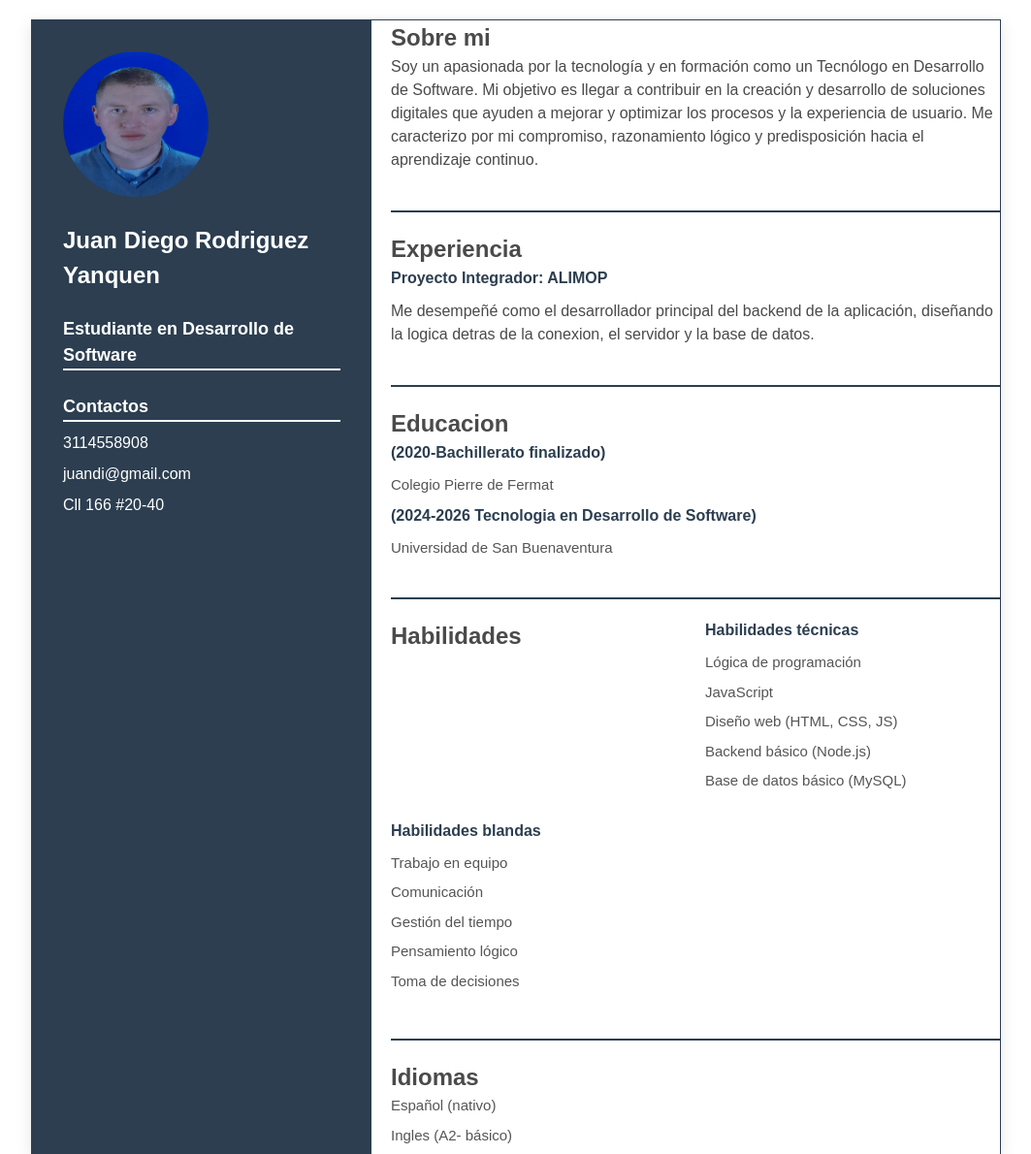
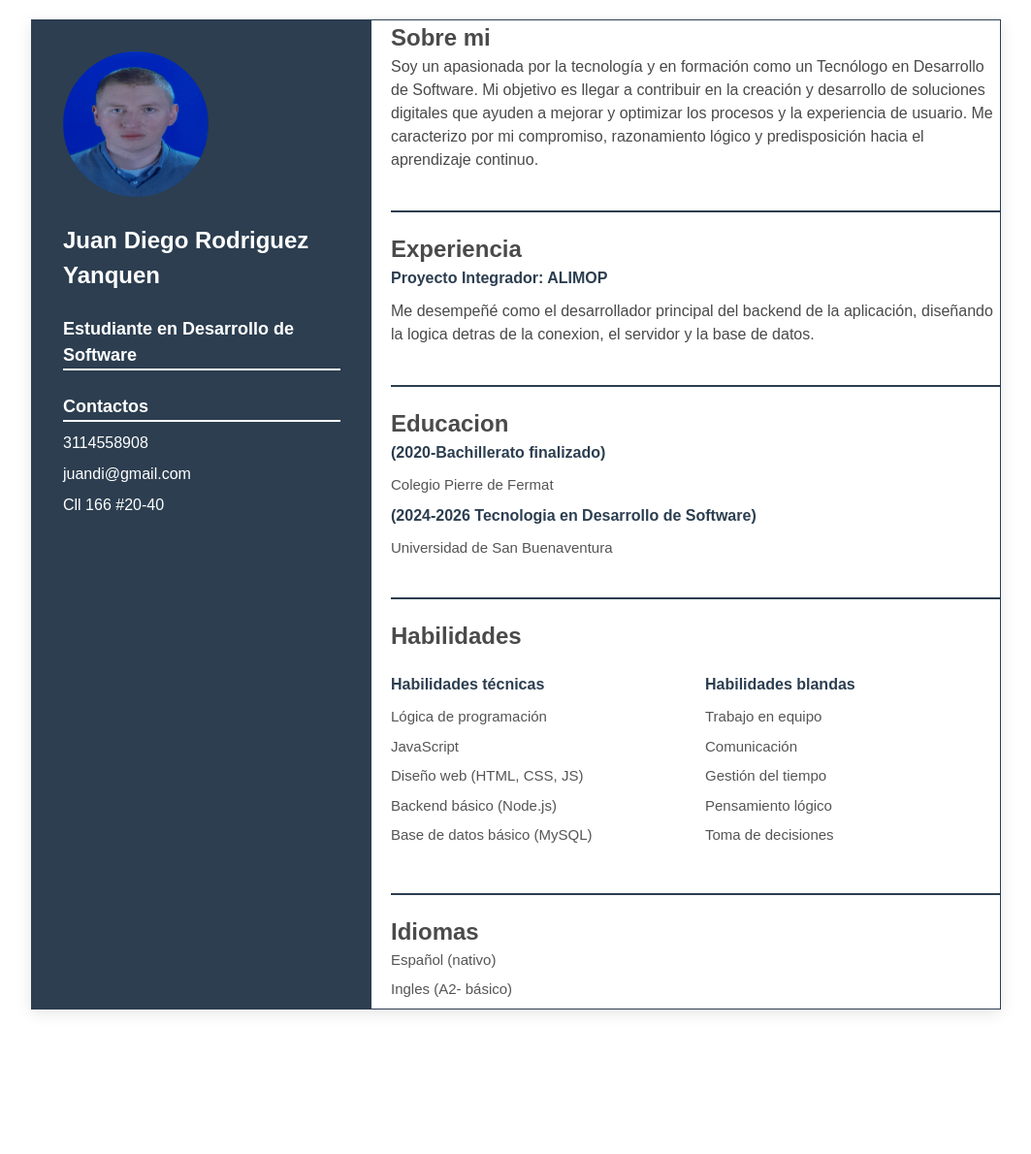
Before and after one commit to jdrodriguezy24/HojaVidaNormal, a plain HTML site: page index.html in a window 1280 px wide. Shown: the top 1190 px of the page at 97% size, without its empty margins (108-1171 px from the left). After the commit the page ends 1061 px from the top, so only its background shows below. Drawn offline with Linux system fonts and the light colour scheme.

Commit message:
Arreglo habilidades

```diff
--- a/css/style.css
+++ b/css/style.css
@@ -112,18 +112,15 @@ body {
     color: #555; /* Color uniforme */
 }
 
-.Habilidades{
+#Contenedor-Habilidades{
     display: grid;
-    grid-template-columns: 1fr 1fr;
-    gap: 20px;
-    /*display: flex;
-    justify-content: space-between;*/
+    grid-template-columns: 1fr 1fr; /* Dos columnas iguales */
+    gap: 20px; /* Espacio entre columnas */
 }
 
-/*.Habilidades-tecnicas,
-.Habilidades-blandas{
-    width: 45%;
-}*/
+.Habilidades h2{
+    margin-bottom: 20px;
+}
 
 .Habilidades-tecnicas h3,
 .Habilidades-blandas h3 {
--- a/index.html
+++ b/index.html
@@ -61,7 +61,8 @@
 
             <section class="Habilidades">
                 <h2>Habilidades</h2>
-                <div class="Habilidades-tecnicas">
+                <div id="Contenedor-Habilidades">
+                    <div id="Habilidades-tecnicas">
                         <h3>Habilidades técnicas</h3>
                         <ul>
                             <li>Lógica de programación</li>
@@ -81,6 +82,7 @@
                             <li>Toma de decisiones</li>
                         </ul>
                     </div>
+                </div>
             </section>
 
             <section class="Idiomas">
```
Lines whose indentation alone changed are shown as unchanged.
